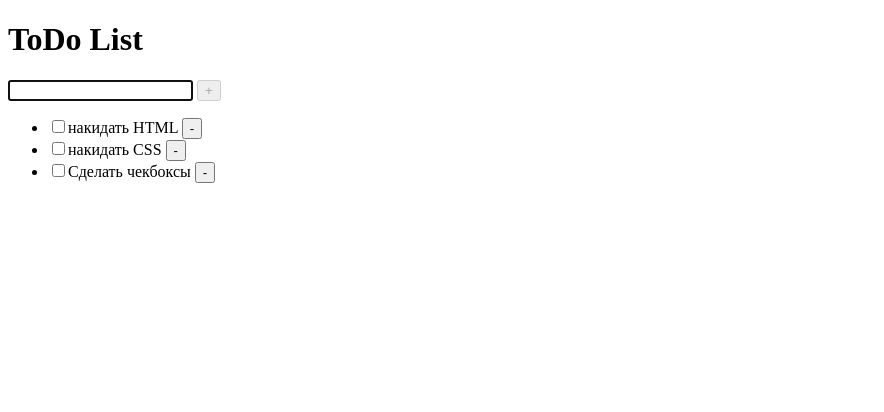
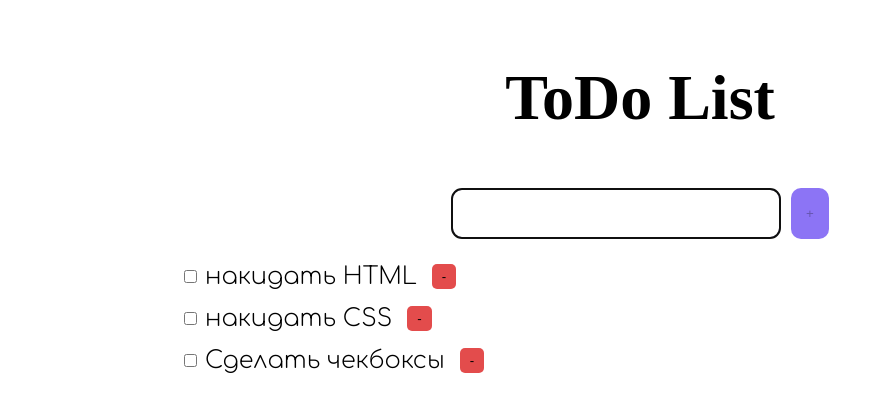
Before and after one commit to xellamay/todo-list, a website built with Parcel: page src/index.html in a window 1280 px wide. Shown: the whole page, without its empty margins (0-884 px from the left). Built offline with nearby package versions, Linux system fonts and the light colour scheme; a web font is replaced by a local one.

Commit message:
Сделала чекбокс и зачеркивание

```diff
--- a/src/index.html
+++ b/src/index.html
@@ -4,9 +4,12 @@
   <meta charset="UTF-8">
   <meta http-equiv="X-UA-Compatible" content="IE=edge">
   <meta name="viewport" content="width=device-width, initial-scale=1.0">
+  <link rel="stylesheet" href="./scss/index.scss">
+  <link href="https://fonts.googleapis.com/css2?family=Comfortaa:wght@300;700&family=Solway:wght@300;500;700&display=swap" rel="stylesheet">
   <title>toDo List</title>
 </head>
 <body>
+  <div class="container">
     <header class="header">
       <h1 class="header__title">ToDo List</h1>
     </header>
@@ -21,6 +24,7 @@
     </form>
     <ul id="list" class="list">
     </ul>
+  </div>
 
   <script src="./js/scripts.js" type="module"></script>
 </body>
--- a/src/js/scripts.js
+++ b/src/js/scripts.js
@@ -21,7 +21,7 @@ const tasks = [
 
 function init() {
   initAddTaskForm();
-  renderTaskList()
+  renderTaskList();
 };
 
 function initAddTaskForm() {
@@ -67,11 +67,54 @@ function renderTaskList() {
 function createToDoElement(task) {
   const node = document.createElement("li");
   node.classList.add("list__item");
+  node.dataset.id = task.id;
   node.innerHTML = `
-    <label>
-      <input type="checkbox">${task.name}
+    <label class="list__inner">
+      <input class="list__checkbox" type="checkbox">
+        <div class="list__text">${task.name}</div>
     </label>
     <button class="list__btn-del">-</button>
   `;
+
+  // Подготовка checkbox
+  const checkboxNode = node.querySelector(".list__checkbox");
+  checkboxNode.onclick = doneTask;
+  checkboxNode.checked = task.checked;
+
+  // Зачеркивание
+  if (task.checked) {
+    node.querySelector(".list__text").classList.add("list__text_line");
+  }
+
+  // Подготовка кнопки
+  node.querySelector("button").onclick = deleteToDoElement;
+
   return node;
 }
+
+function deleteToDoElement(event) {
+  const parentNode = event.target.parentNode;
+  const taskId = parentNode.dataset.id;
+  const taskIndex = tasks.findIndex(function(el) {
+    return el.id === taskId
+  });
+
+  if (taskIndex !== -1) {
+    tasks.splice(taskIndex, 1);
+    renderTaskList();
+  }
+}
+
+function doneTask(event) {
+  const parentNode = event.target.parentNode.parentNode;
+  const taskId = parentNode.dataset.id;
+  const taskIndex = tasks.findIndex(function(el) {
+    return el.id === taskId
+  });
+
+  if (taskIndex !== -1) {
+    const task = tasks[taskIndex]
+    task.checked = !task.checked;
+    renderTaskList();
+  }
+}
--- /dev/null
+++ b/src/scss/index.scss
@@ -0,0 +1,72 @@
+@import "mixins";
+
+
+.container {
+  max-width: 1000px;
+  margin: 0 auto;
+}
+
+.header {
+  @include title;
+
+  padding: 10px;
+
+  text-align: center;
+}
+
+.form {
+  display: flex;
+  justify-content: center;
+  column-gap: 10px;
+
+  &__input {
+    padding: 10px 15px;
+
+    @include text;
+
+    border-radius: 10px;
+    border-color: rgb(140, 116, 245);
+  }
+
+  &__btn {
+    padding: 10px 15px;
+
+    background-color: rgb(140, 116, 245);
+    border-radius: 10px;
+    border: 0;
+  }
+}
+
+.list {
+  @include text;
+
+  display: flex;
+  justify-content: center;
+  flex-direction: column;
+
+  list-style-type: none;
+  row-gap: 15px;
+
+  &__inner {
+    display: flex;
+    column-gap: 5px;
+  }
+
+  &__item {
+    display: flex;
+    align-items: center;
+    column-gap: 15px;
+  }
+
+  &__btn-del {
+    padding: 5px 10px;
+    background-color: rgb(227, 76, 76);
+    border: 0;
+    border-radius: 5px;
+
+  }
+
+  &__text_line {
+    text-decoration: line-through;
+  }
+}
--- /dev/null
+++ b/src/scss/mixins.scss
@@ -0,0 +1,11 @@
+@mixin title {
+  font-family: 'Solway', serif;
+  font-weight: 700;
+  font-size: 32px;
+}
+
+@mixin text {
+  font-family: 'Comfortaa';
+  font-weight: 300;
+  font-size: 24px;
+}
```
Also changed, not shown: dist/index.html, 4 other files. Lines whose indentation alone changed are shown as unchanged.
